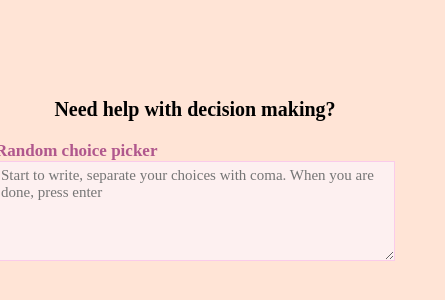
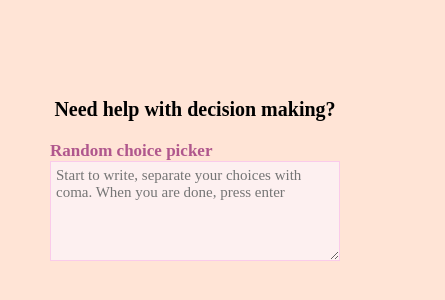
Before and after one commit to DasaGott/Random-choice-picker, a plain HTML site: page index.html in a window 390 px wide. Shown: the part 238-538 px from the top of the page, 445 px wide, since content can reach past the window. Drawn offline with Linux system fonts and the light colour scheme.

Commit message:
Added media@

```diff
--- a/style.css
+++ b/style.css
@@ -63,3 +63,9 @@ textarea:focus {
   color: #fff;
   background: #b0578d;
 }
+
+@media only screen and (max-width: 675px) {
+  .container {
+    max-width: 100%;
+  }
+}
```
